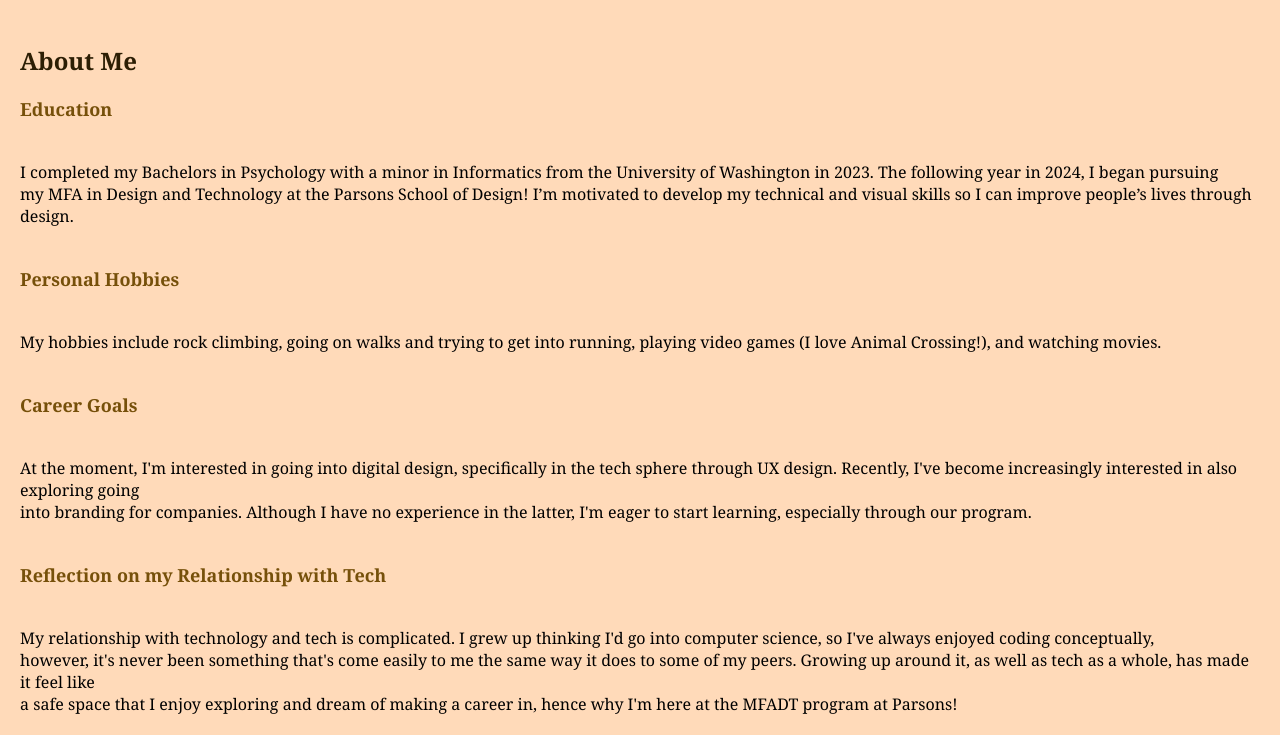
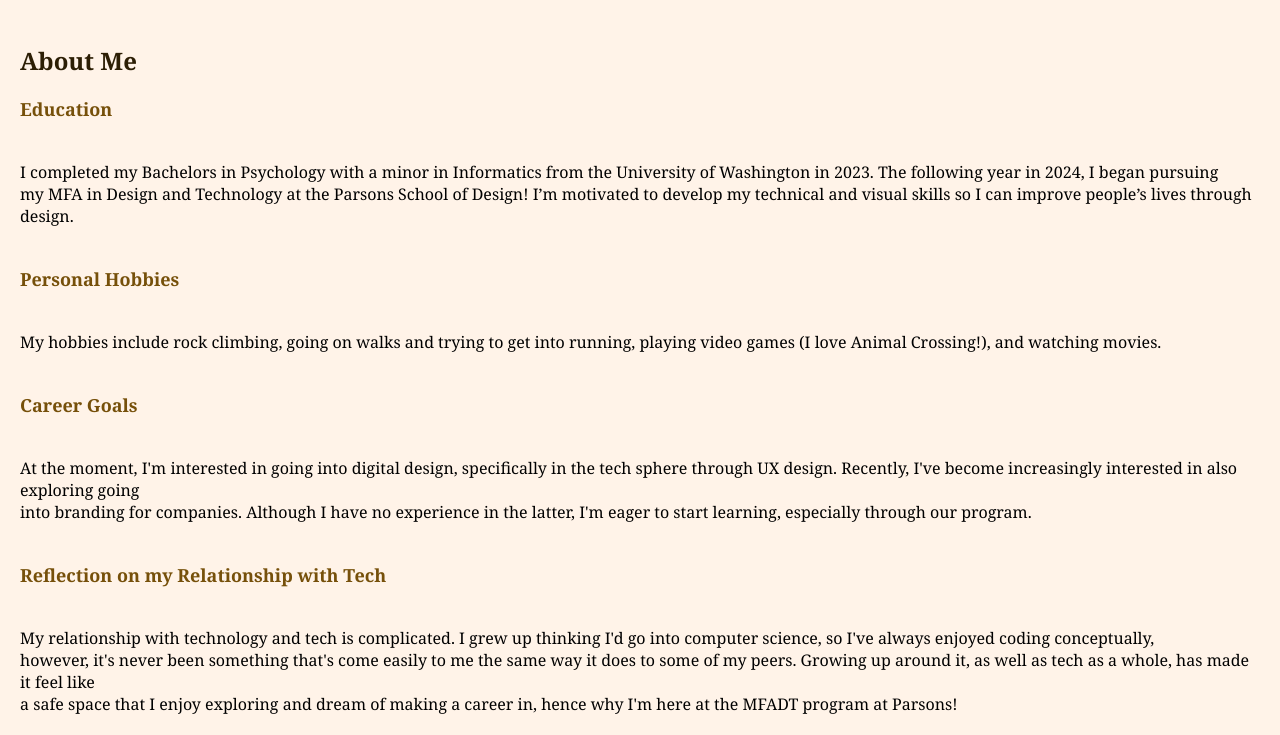
Before and after one commit to dchalakova/cc-lab-portfolio, a plain HTML site: page about.html in a window 1280 px wide. Shown: the part 69-804 px from the top of the page. Drawn offline with Linux system fonts and the light colour scheme.

Commit message:
Update style.css

```diff
--- a/style.css
+++ b/style.css
@@ -2,7 +2,7 @@ body {
     font-family: Georgia, 'Times New Roman', Times, serif;
     margin: 0;
     padding: 20px;
-    background-color: peachpuff;
+    background-color: rgb(255, 243, 232);
 }
 
 .header {
```
